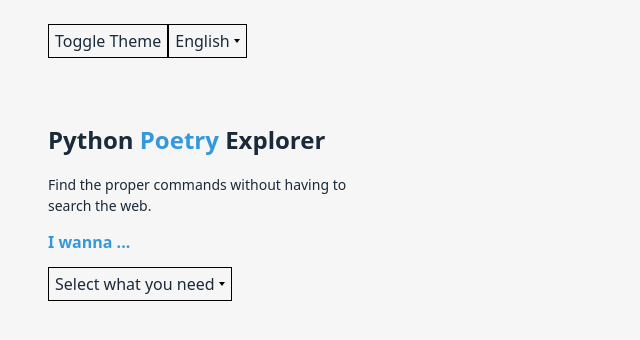
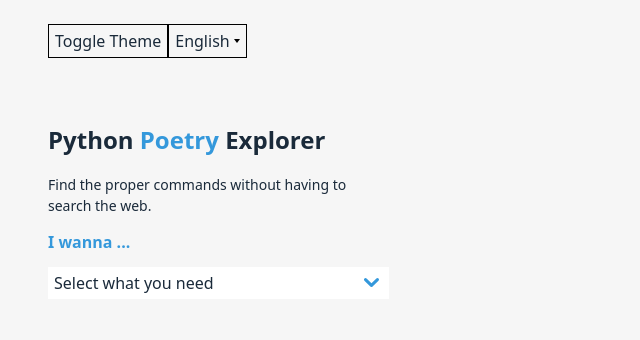
Before and after one commit to carmineDYJ/go-slice-explorer, a React (Vite) app: page / in a window 1280 px wide. Shown: the top 340 px of the page, without its empty margins (0-640 px from the left). Built offline with nearby package versions, Linux system fonts and the light colour scheme.

Commit message:
feat(OptionsSelect): customize drop down arrow

```diff
--- a/src/components/Options.tsx
+++ b/src/components/Options.tsx
@@ -7,12 +7,18 @@
   PrimaryOption,
   SecondaryOption,
 } from "../data/options";
+import dropDownArrow from "../assets/drop-down-arrow.svg";
 
 const H2 = styled.h2`
   color: ${(props) => props.theme.themeColor};
 `;
 const OptionsSelect = styled.select`
   display: block;
+  width: 100%;
+  border: none;
+  background-color: ${(props) => props.theme.dropDownBackgroundColor};
+  background-image: url(${dropDownArrow});
+  background-position: bottom 50% right 3%;
 `;
 const Option = styled.option``;
 
```
Also changed, not shown: src/assets/drop-down-arrow.svg (added).
